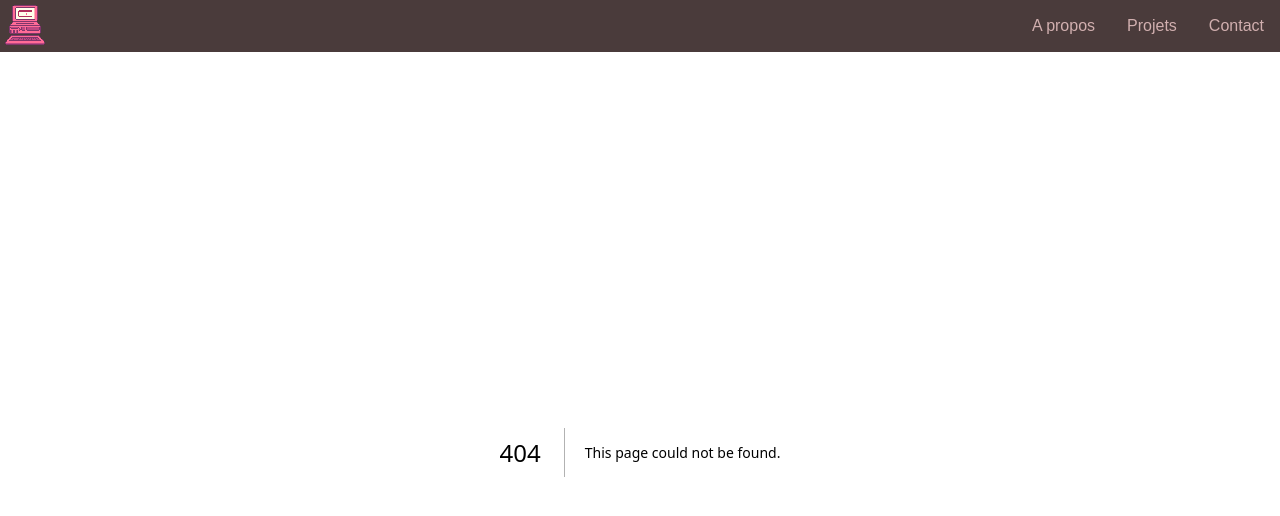
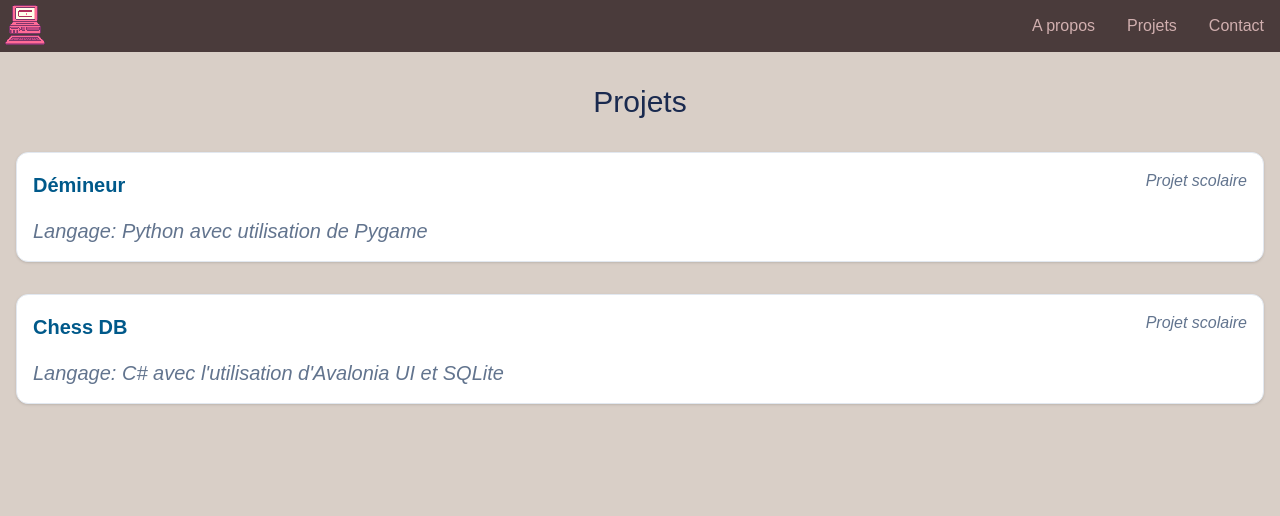
Before and after one commit to SaadiKenza/new-portfolio, a Next.js app: page /Projects in a window 1280 px wide. Before the commit this address had no page. Shown: the top 516 px of the page. Built offline with nearby package versions, Linux system fonts and the light colour scheme.

Commit message:
Add experience information

```diff
--- a/app/CV/page.tsx
+++ /dev/null
@@ -1,15 +0,0 @@
-import CVEntry from "../components/CVEntry";
-
-export default  function CV() {
-    return(
-        <>
-            <h1 className="text-center text-3xl my-8">Curriculum Vitae</h1>
-            <h1 className="text-2xl my-8">Expérience</h1>
-            <CVEntry title="Etudiante en inforlatique/electronique" employer="ECAM">
-                <ul>
-                    <li>prends des cours</li>
-                </ul>
-            </CVEntry>
-        </>
-    )
-}
--- /dev/null
+++ b/app/Contact/page.tsx
@@ -0,0 +1,2 @@
+export default  function Contact() {
+}
--- /dev/null
+++ b/app/Projects/page.tsx
@@ -0,0 +1,19 @@
+import ProjectsEntry from "../components/ProjectsEntry";
+
+export default  function Projects() {
+    return(
+        <>
+            <h1 className="text-center text-3xl my-8">Projets</h1>
+            <ProjectsEntry title="Démineur" employer="Projet scolaire">
+                <ul>
+                    <li>Langage: Python avec utilisation de Pygame</li>
+                </ul>
+            </ProjectsEntry >
+            <ProjectsEntry title="Chess DB" employer="Projet scolaire">
+                <ul>
+                    <li>Langage: C# avec l'utilisation d'Avalonia UI et SQLite</li>
+                </ul>
+            </ProjectsEntry >
+        </>
+    )
+}
--- a/app/components/CVEntry.tsx
+++ /dev/null
@@ -1,18 +0,0 @@
-import{ReactNode} from "react"
-
-type CVEntry={
-    title:string
-    employer:string
-    children:ReactNode
-}
-export default function CVEntry(propos:CVEntry){
-    return(
-        <div className="p-4 border border-slate-200 rounded-xl shadow-sm mx-4 my-8">
-            <div className="flew items-center justify-between">
-                <h3 className="text-xl font-bold text-sky-800">Etudiante</h3>
-                <h4 className="mb.2 italic text-slate-500">ECAM</h4>
-            </div>
-
-        </div>
-    )
-}
--- a/app/components/Navbar.tsx
+++ b/app/components/Navbar.tsx
@@ -8,6 +8,7 @@ type NavlinksProps ={
 const Header: React.FC = () => {
   return (
     <div className="header-container">
+      <ul className="navbar-list">
         <img
           src="/logo.png"
           alt="Logo de bienvenue"
@@ -15,14 +16,15 @@ const Header: React.FC = () => {
         />
         <ul>
           <li>
-          <a href="/CV">Contact</a>
+            <a href="/Contact">Contact</a>
           </li>
           <li>
-          <a href="#projets">Projets</a>
+            <a href="/Projects">Projets</a>
           </li>
           <li>
             <a href="/">A propos</a>
           </li>
+        </ul>
       </ul>
     </div>
   );
--- /dev/null
+++ b/app/components/ProjectsEntry.tsx
@@ -0,0 +1,21 @@
+import { ReactNode } from "react"
+
+type ProjectsEntryProps = {
+    title: string
+    employer: string
+    children: ReactNode
+}
+
+export default function ProjectsEntry(props: ProjectsEntryProps) {
+    return (
+        <div className="bg-white p-4 border border-slate-200 rounded-xl shadow-sm mx-4 my-8">
+            <div className="flex items-center justify-between mb-4">
+                <h3 className="text-xl font-bold text-sky-800">{props.title}</h3>
+                <h4 className="mb-2 italic text-slate-500">{props.employer}</h4>
+            </div>
+            <div className=" text-xl italic text-slate-500">
+                {props.children}
+            </div>
+        </div>
+    )
+}
--- a/app/globals.css
+++ b/app/globals.css
@@ -41,22 +41,23 @@ html{
   z-index: 1000;
   width:100%;
 }
-ul {
-      list-style-type: none;
+.navbar-list{
+  list-style-type: none;
       margin: 0;
       padding: 0;
       overflow: hidden;
-      background-color: #4A3B3B;
+      background-color: #4A3B3B; /* Le brun reste ici, seulement pour la nav */
       padding-left: 60px;
       min-height: 50px;
       align-items: center;
-    }
-
-ul li {
+}
+.navbar-list li {
   float: right;
 }
 
-ul li a {
+/* Tu dois aussi mettre à jour tes sélecteurs imbriqués pour qu'ils correspondent */
+.navbar-list li a {
+  /* ... tes styles existants ... */
   display: block;
   color: #D1AFAF;
   text-align: center;
@@ -65,48 +66,10 @@ ul li a {
   cursor: url('/pointeur.png'), auto;
 }
 
-ul li a:hover {
+.navbar-list li a:hover {
   background-color: #B77466
 }
 
-.dropbtn {
-  background-color: #4A3B3B;
-  color: #D1AFAF;
-  padding: 14px 16px;
-  border: none;
-  cursor: url('/pointeur.png'), auto;
-  font-size: 1rem;
-}
-
-ul li .dropdown {
-  position: relative;
-}
-ul li .dropdown-content {
-  display: none;
-  position: absolute;
-  background-color: #4A3B3B;
-  min-width: 200px;
-  box-shadow: 0px 8px 16px 0px rgba(0,0,0,0.2);
-  z-index: 20;
-}
-
-.dropdown-content a {
-  color: #FADCD9;
-  padding: 3px 4px;
-  text-decoration: none;
-  display: block;
-  text-align: left;
-}
-
-.dropdown-content a:hover {
-  background-color: #B77466;
-}
-.dropdown:hover .dropdown-content {
-  display: block;
-}
-.dropdown:hover .dropbtn {
-  background-color: #B77466;
-}
 .logo-page {
   position: absolute;
   top: 5px;
```
Lines whose indentation alone changed are shown as unchanged.
